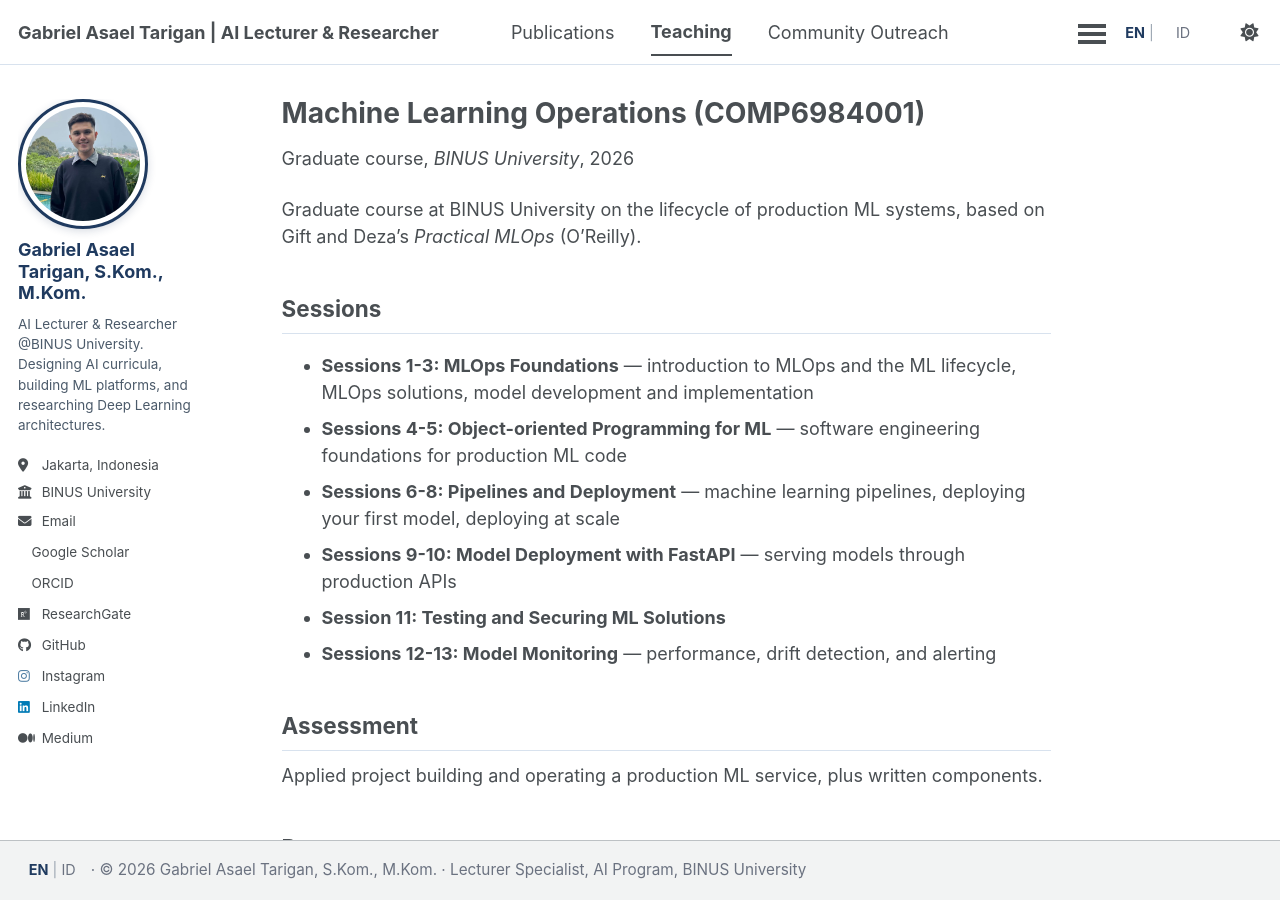
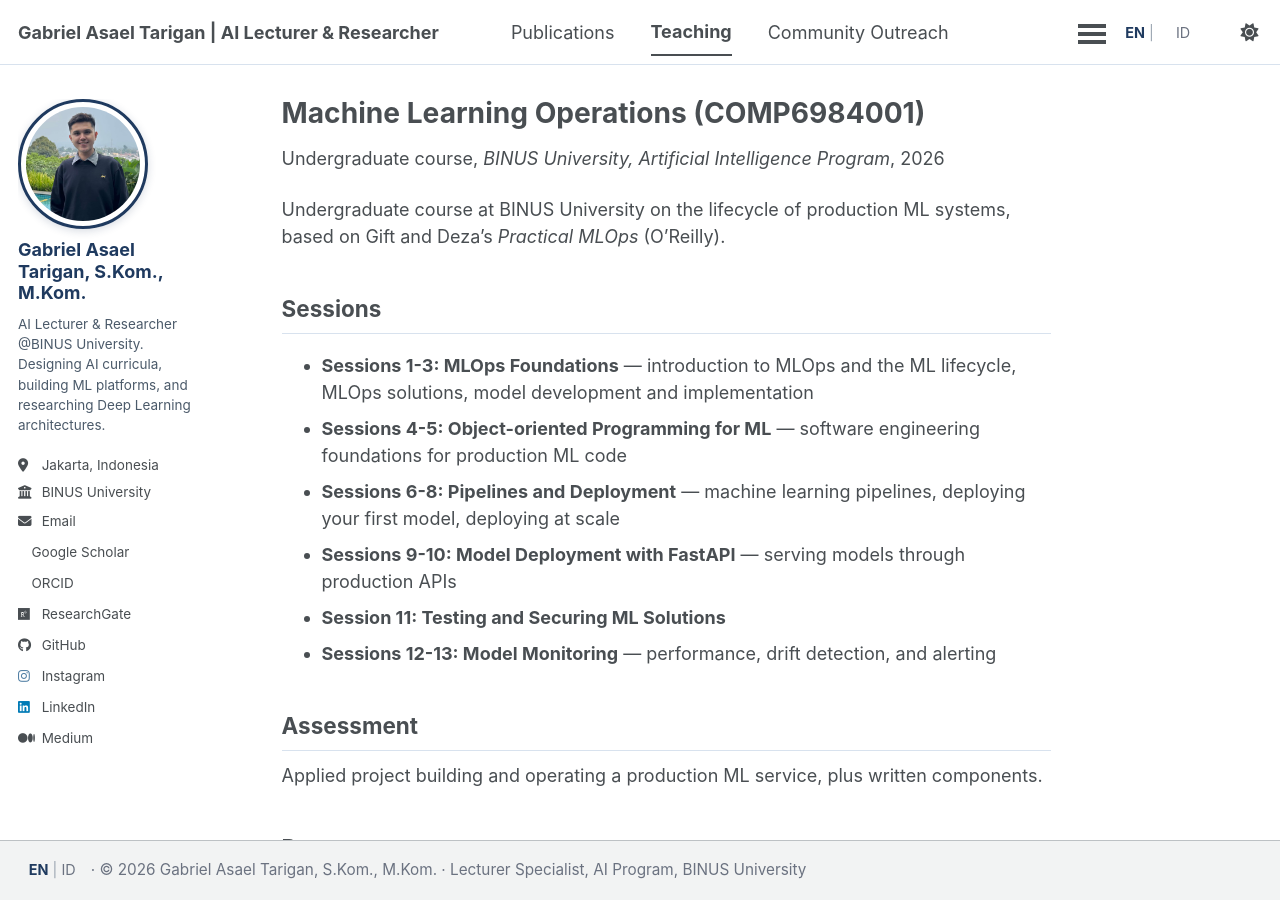
Before and after one commit to asaeltarigan/asaeltarigan.github.io, a Jekyll site: the page built from _teaching/2026-01-01-mlops.md, in a window 1280 px wide and 900 px high. Built offline with Jekyll 4.4.1, drawn with Linux system fonts in a browser that asks for light colours; a style sheet for code colours, icons or effects is not loaded.

Commit message:
MLOps is undergraduate AI-program course; drop DL semester note

```diff
--- a/_data/cv.json
+++ b/_data/cv.json
@@ -85,7 +85,7 @@
       "course": "Machine Learning Operations (COMP6984001)",
       "institution": "BINUS University",
       "date": "2026-01-01",
-      "role": "Graduate course",
+      "role": "Undergraduate course",
       "description": "Building and operating ML systems end-to-end: experimentation, model serving, monitoring, and production discipline."
     },
     {
--- a/_data/cv_timeline.yml
+++ b/_data/cv_timeline.yml
@@ -11,9 +11,9 @@ experience:
     description: "Designed the core AI curriculum: machine learning, applied NLP, deep learning, computer vision, MLOps, signal processing, and IoT & robotics, including full course outlines, assessment (AoL) design, labs, and lecture series."
   - time: "2026"
     title: "Machine Learning Operations (COMP6984001)"
-    org: "BINUS University, Graduate Program"
+    org: "BINUS University, Artificial Intelligence Program"
     location: "Jakarta, Indonesia"
-    description: "Graduate course on the lifecycle of production ML systems: experimentation, model serving, monitoring, and operational discipline."
+    description: "Undergraduate course on the lifecycle of production ML systems: experimentation, model serving, monitoring, and operational discipline."
   - time: "2026"
     title: "Research: Parallelization of LSTM-GRU Architectures"
     org: "BINUS Graduate Program, Master of Computer Science"
--- a/_teaching/2026-01-01-mlops.md
+++ b/_teaching/2026-01-01-mlops.md
@@ -2,14 +2,14 @@
 title: "Machine Learning Operations (COMP6984001)"
 collection: teaching
 role: authored
-type: Graduate course
+type: Undergraduate course
 permalink: /teaching/mlops-comp6984001
-venue: BINUS University
+venue: BINUS University, Artificial Intelligence Program
 date: 2026-01-01
 excerpt: 'Building and operating ML systems end-to-end: experimentation, model serving, monitoring, and production discipline.'
 ---
 
-Graduate course at BINUS University on the lifecycle of production ML systems, based on Gift and Deza's *Practical MLOps* (O'Reilly).
+Undergraduate course at BINUS University on the lifecycle of production ML systems, based on Gift and Deza's *Practical MLOps* (O'Reilly).
 
 ## Sessions
 
```
Also changed, not shown: _teaching/2026-01-01-deep-learning-foundations.md (+1 -1 lines).
